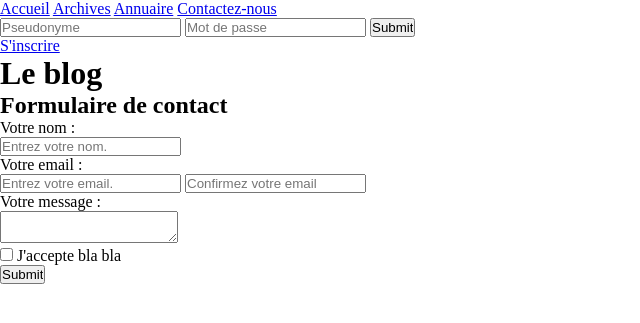
After one commit to AlexandreDartinet/openclassrooms4, a PHP site: template view/frontend/contactFormView.php in a window 1280 px wide. The commit adds this page. Shown: the top 323 px of the page, without its empty margins (0-640 px from the left). Run offline with PHP 8.4, Linux system fonts and the light colour scheme; the template is opened without the code that fills it, so the values that code supplies are empty; the visitor is signed in with stand-in values (Sample User, id 1); some libraries are stand-ins or nearby versions.

Commit message:
Added contact form

```diff
--- /dev/null
+++ b/view/frontend/contactFormView.php
@@ -0,0 +1,32 @@
+<?php
+$title = "Formulaire de contact";
+ob_start();
+?>
+<h2>Formulaire de contact</h2>
+
+<form method="post" action="/">
+    <input type="hidden" name="action" value="sendContactForm" required/>
+    <div>
+        <label for="name">Votre nom :</label><br/>
+        <input type="text" name="name" id="name" value="<?= $name ?>" placeholder="Entrez votre nom." required/>
+    </div>
+    <div>
+        <label for="email">Votre email :</label><br/>
+        <input type="email" name="email" id="email" value="<?= $email ?>" placeholder="Entrez votre email." required/>
+        <input type="email" name="email_confirm" id="email_confirm" value="<?= $email ?>" placeholder="Confirmez votre email" required/>
+    </div>
+    <div>
+        <label for="message">Votre message :</label><br/>
+        <textarea name="message" id="message" required></textarea>
+    </div>
+    <div>
+    <input type="checkbox" required/> J'accepte bla bla
+    </div>
+    <input type="submit"/>
+
+</form>
+<script src="/public/js/emailVerify.js"></script>
+
+<?php
+$content = ob_get_clean();
+require('template.php');
```
Also changed, not shown: controller/frontend.php (+31 -0 lines), index.php (+7 -1 lines).
